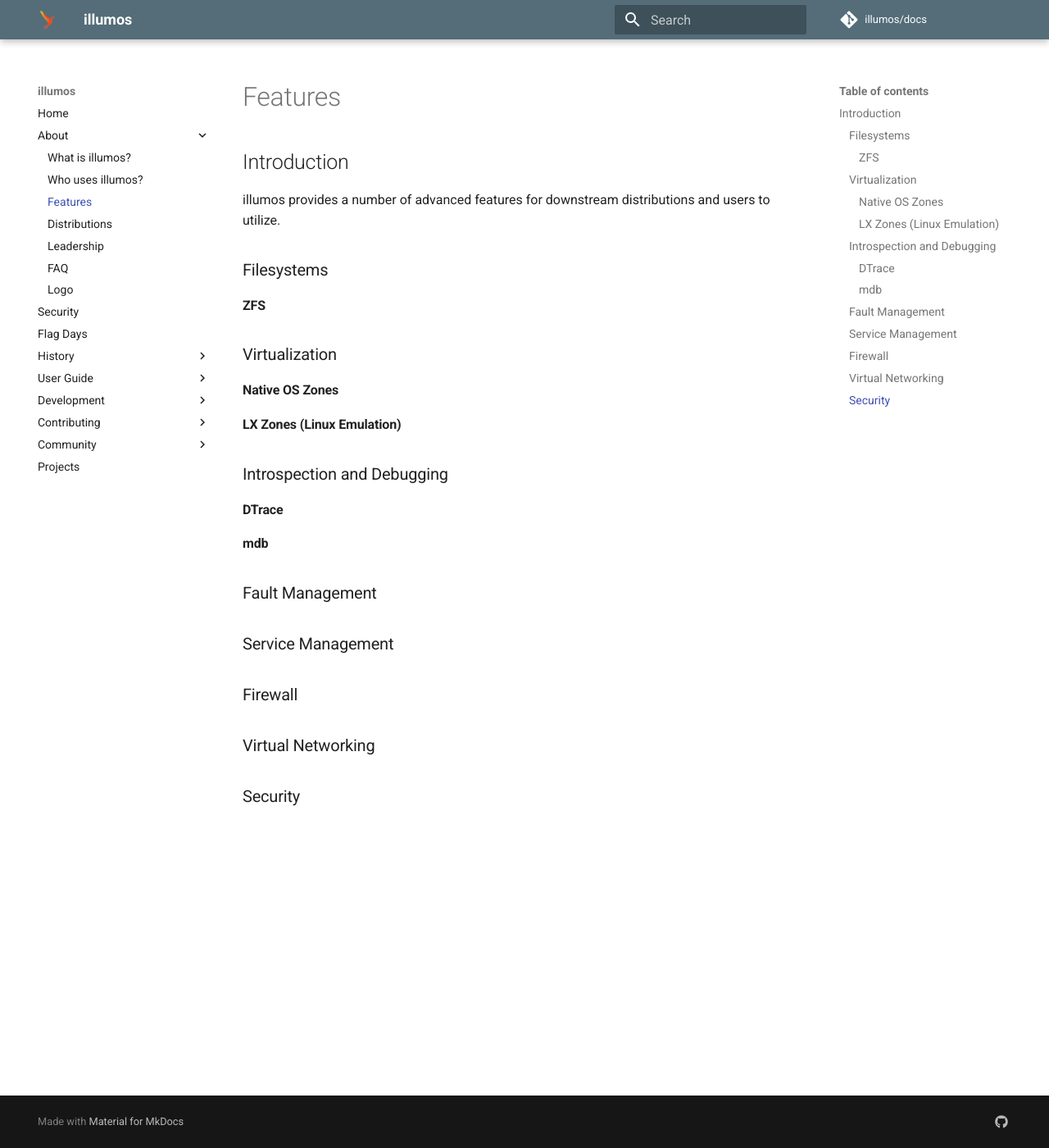
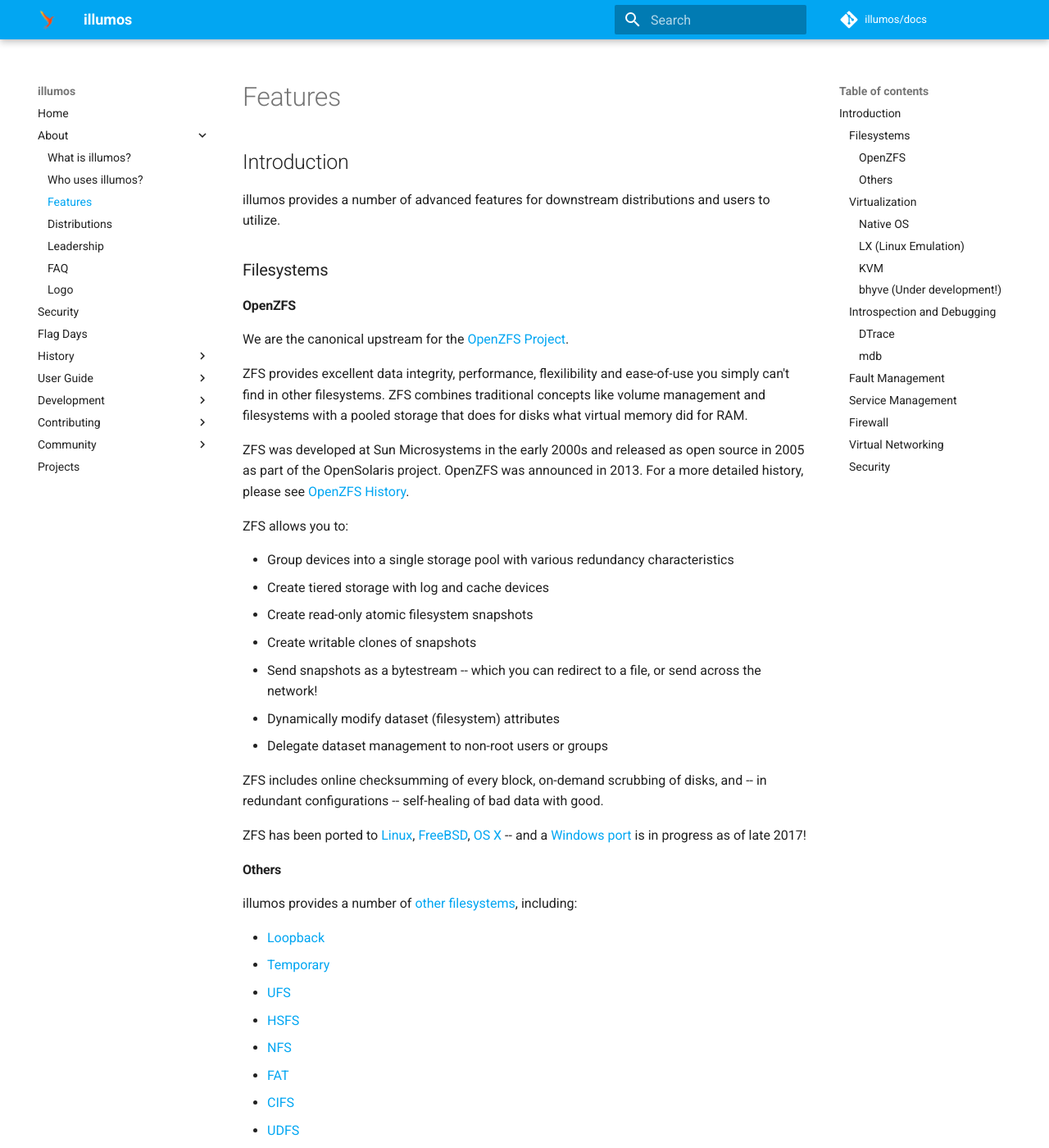
Before and after one commit to illumos/docs, an MkDocs documentation site: the page built from docs/about/features.md, in a window 1280 px wide and 1400 px high. Shown: the whole window at 82% size. Built offline with MkDocs 1.6.1 and Material for MkDocs 9.7.7, drawn with Linux system fonts in a browser that asks for light colours; comment, search, counter and statistics services are not loaded; old or Windows-style settings are respelled for this version of MkDocs; some of the changed text lies outside the part shown.

Commit message:
more words

```diff
--- a/docs/about/features.md
+++ b/docs/about/features.md
@@ -5,13 +5,73 @@
 
 ### Filesystems
 
-#### ZFS
+#### OpenZFS
+
+We are the canonical upstream for the [OpenZFS Project](http://open-zfs.org/).
+
+ZFS provides excellent data integrity, performance, flexilibility and
+ease-of-use you simply can't find in other filesystems. ZFS combines
+traditional concepts like volume management and filesystems with a pooled
+storage that does for disks what virtual memory did for RAM.
+
+ZFS was developed at Sun Microsystems in the early 2000s and released as open
+source in 2005 as part of the OpenSolaris project. OpenZFS was announced in
+2013. For a more detailed history, please see [OpenZFS
+History](http://open-zfs.org/wiki/History).
+
+ZFS allows you to:
+
+* Group devices into a single storage pool with various redundancy characteristics
+* Create tiered storage with log and cache devices
+* Create read-only atomic filesystem snapshots
+* Create writable clones of snapshots
+* Send snapshots as a bytestream -- which you can redirect to a file, or send across the network!
+* Dynamically modify dataset (filesystem) attributes
+* Delegate dataset management to non-root users or groups
+
+ZFS includes online checksumming of every block, on-demand scrubbing of disks,
+and -- in redundant configurations -- self-healing of bad data with good.
+
+ZFS has been ported to [Linux](http://zfsonlinux.org/),
+[FreeBSD](https://www.freebsd.org/doc/handbook/zfs.html), [OS
+X](https://openzfsonosx.org/) -- and a [Windows
+port](https://github.com/openzfsonwindows/ZFSin) is in progress as of late
+2017!
+
+#### Others
+
+illumos provides a number of [other filesystems](http://illumos.org/man/7fs/all), including:
+
+* [Loopback](http://illumos.org/man/7fs/lofs)
+* [Temporary](http://illumos.org/man/7fs/tmpfs)
+* [UFS](http://illumos.org/man/7fs/ufs)
+* [HSFS](http://illumos.org/man/7fs/hsfs)
+* [NFS](https://illumos.org/man/1M/nfsd)
+* [FAT](http://illumos.org/man/7fs/pcfs)
+* [CIFS](http://illumos.org/man/7fs/smbfs)
+* [UDFS](http://illumos.org/man/7fs/udfs)
 
 ### Virtualization
 
-#### Native OS Zones
+illumos offers a number of virtualization options, including lightweight
+"operating system zones", Linux emulated zones, and KVM.
 
-#### LX Zones (Linux Emulation)
+!!! tip "Terminology"
+    In illumos, the global context is referred to as the _global zone_, or
+    _GZ_.
+
+    Other zone "brands" are _non-global zones_, _NGZ_, or simply _zones_.
+
+#### Native OS
+
+#### LX (Linux Emulation)
+
+#### KVM
+
+#### bhyve (Under development!)
+
+Joyent is in the process of porting FreeBSD's bhyve to illumos. It should be
+available for testing soon!
 
 ### Introspection and Debugging
 
--- a/mkdocs.yml
+++ b/mkdocs.yml
@@ -59,7 +59,7 @@
   name: 'material'
   logo: 'images/logo.png'
   palette:
-    primary: 'blue grey'
+    primary: 'light blue'
     accent: 'deep orange'
 
 extra:
```
